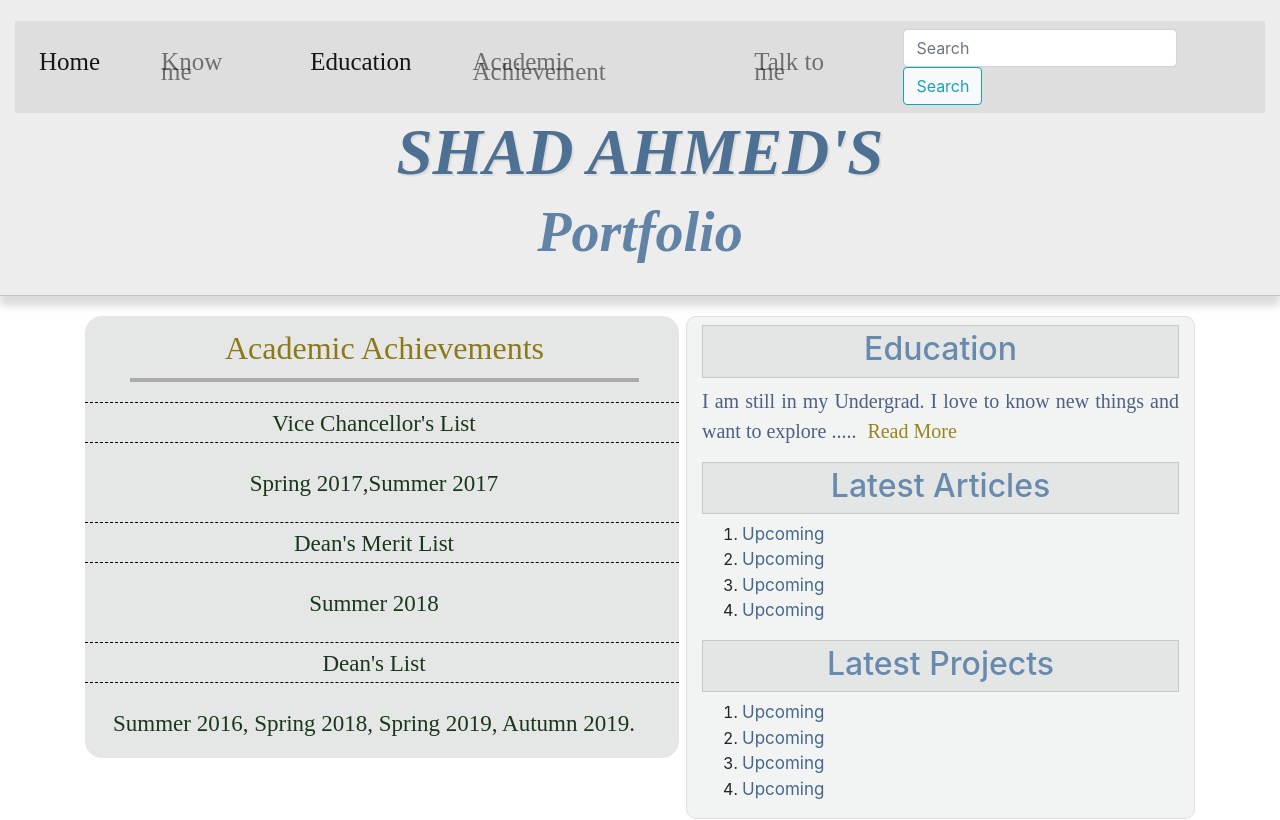
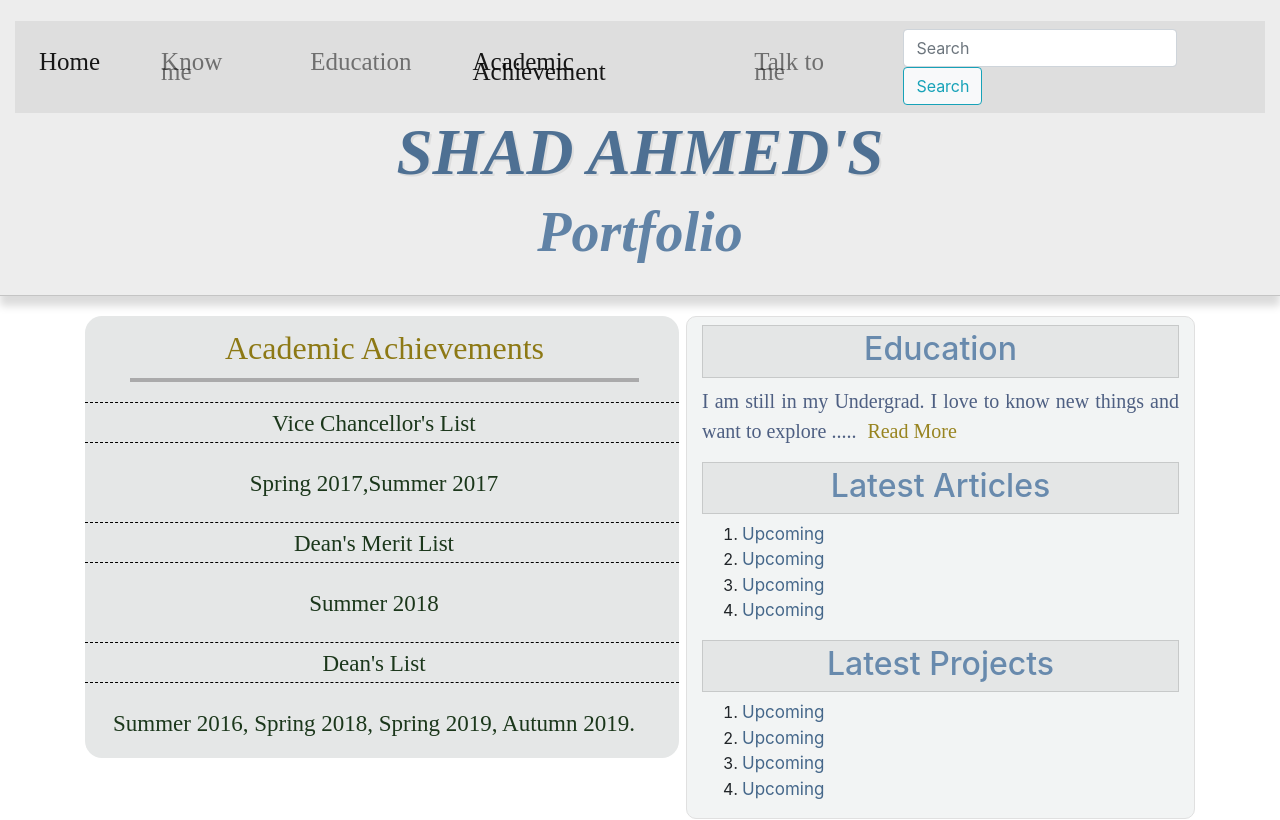
Before and after one commit to ShadAhmedShaikot/PortFolio, a plain HTML site: page academicAchievement.html in a window 1280 px wide. Shown: the top 820 px of the page. Drawn offline with nearby package versions, Linux system fonts and the light colour scheme.

Commit message:
Update academicAchievement.html

```diff
--- a/academicAchievement.html
+++ b/academicAchievement.html
@@ -28,10 +28,10 @@
 			        <a class="nav-link" href="about.html">Know me</a>
 			      </li>
 			      <li class="nav-item">
-			        <a class="nav-link active" href="education.html">Education</a>
+			        <a class="nav-link" href="education.html">Education</a>
 			      </li>
 			      <li class="nav-item">
-			        <a class="nav-link" href="academicAchievement.html">Academic Achievement</a>
+			        <a class="nav-link active" href="academicAchievement.html">Academic Achievement</a>
 			      </li>
 			      <li class="nav-item">
 			        <a class="nav-link" href="contact.html">Talk to me</a>
```
